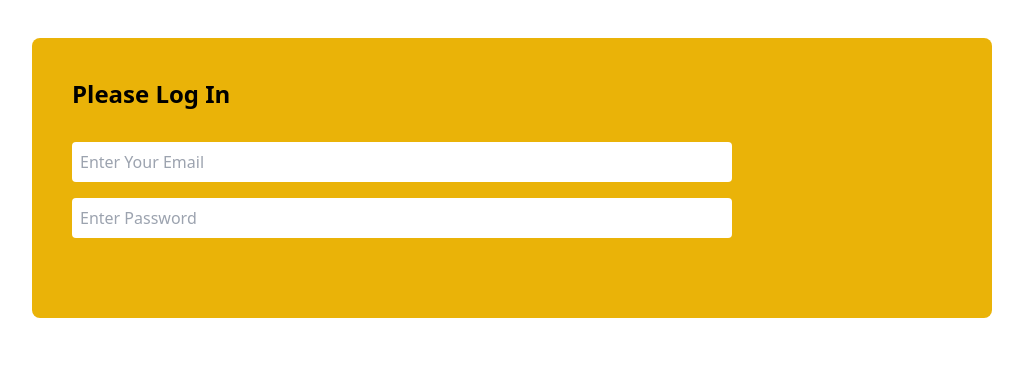
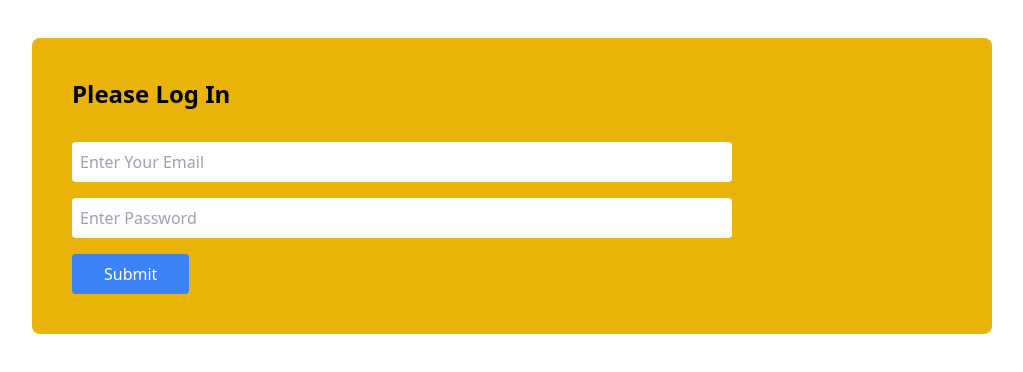
Before and after one commit to Shero-Programmer/Baap-Er-Bank, a plain HTML site: page index.html in a window 1280 px wide. Shown: the part 90-462 px from the top of the page, without its empty margins (128-1151 px from the left). Drawn offline with nearby package versions, Linux system fonts and the light colour scheme.

Commit message:
Log in form updated

```diff
--- a/index.html
+++ b/index.html
@@ -30,7 +30,11 @@
             id=""
             placeholder="Enter Password"
           />
-          <button></button>
+          <button
+            class="bg-blue-500 text-white font-medium px-8 py-2 rounded hover:bg-blue-300 hover:text-black"
+          >
+            Submit
+          </button>
         </div>
       </section>
     </main>
```
